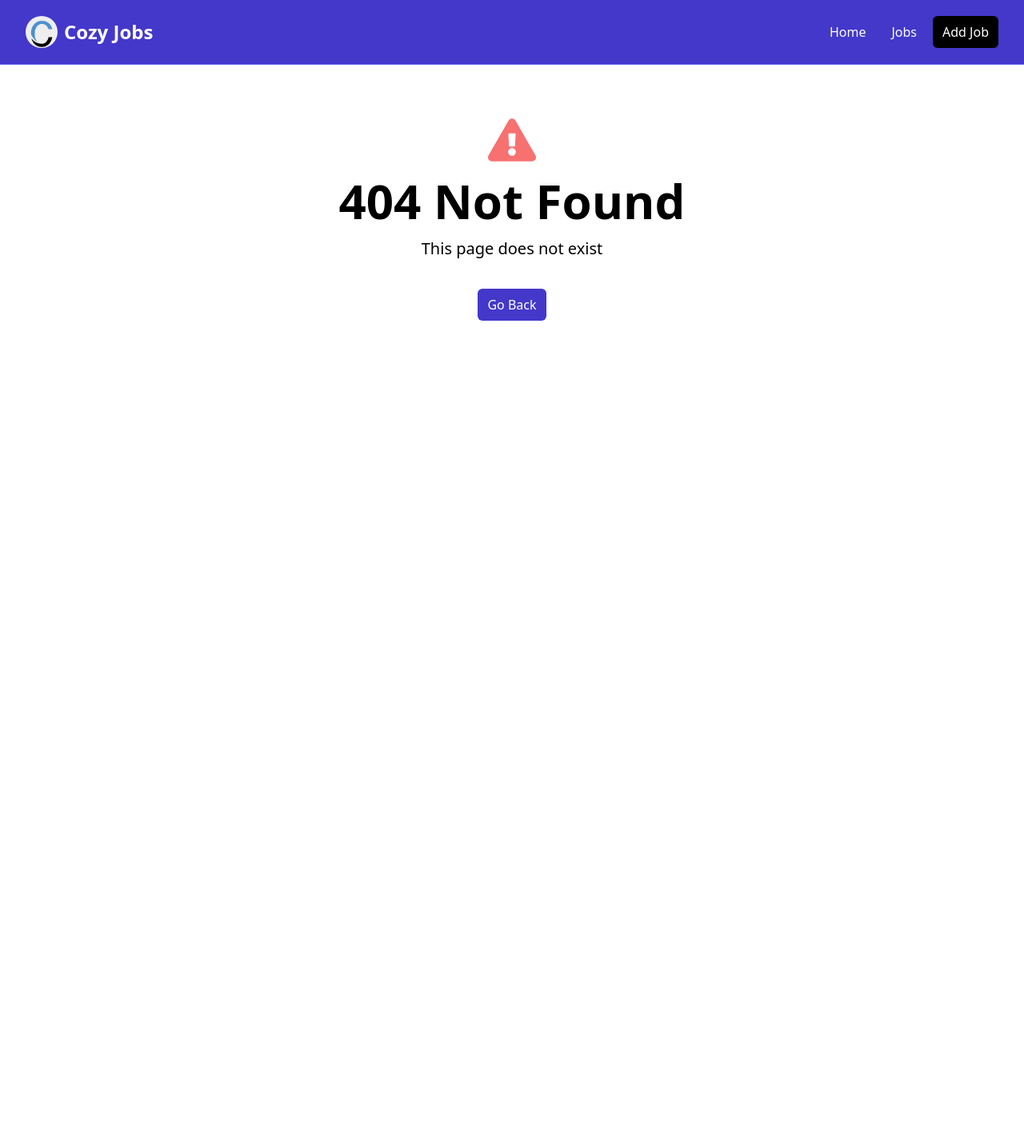
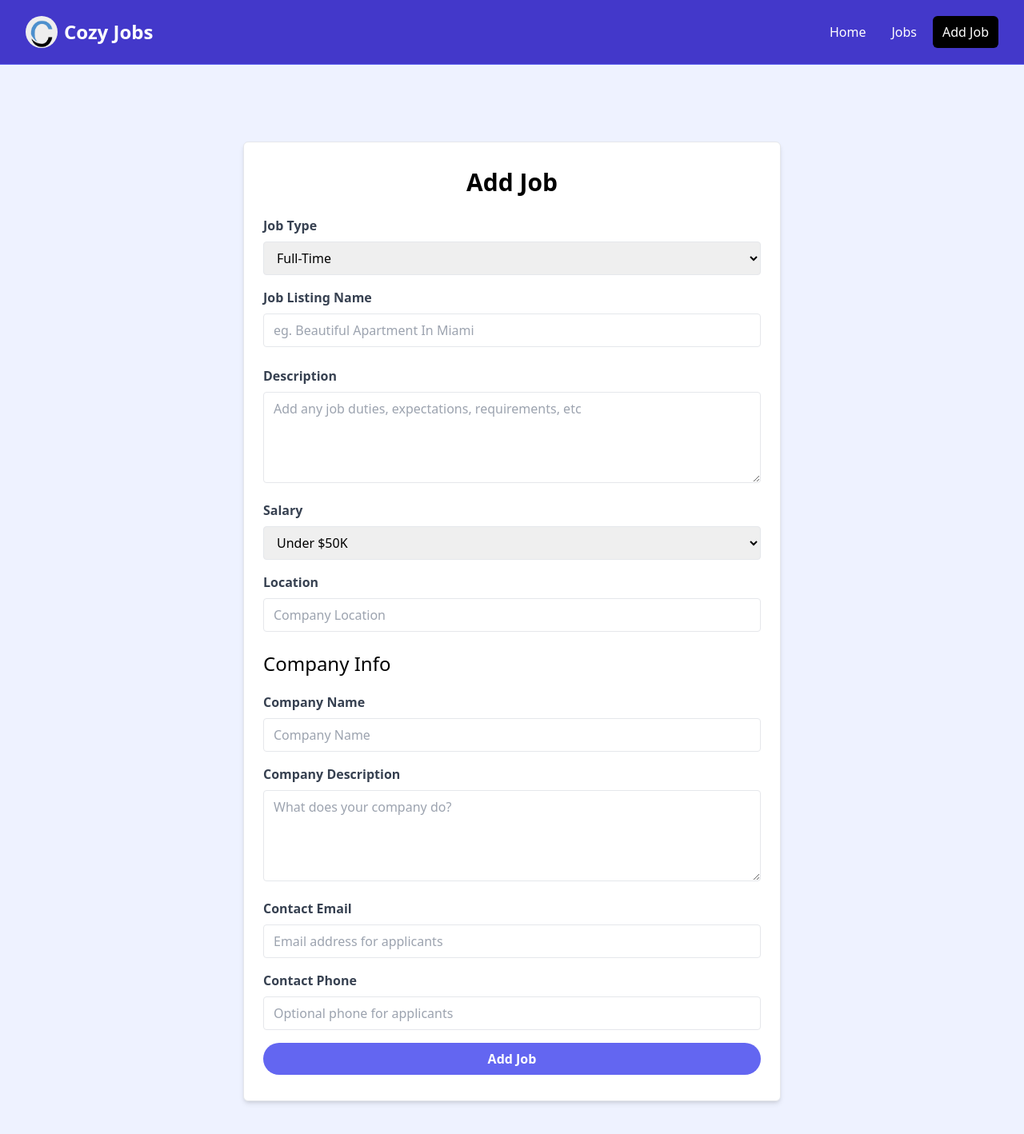
Before and after one commit to Usohps/Job_Listing_Site, a React (Vite) app: page /add-job in a window 1280 px wide. Before the commit this address had no page. Shown: the top 1418 px of the page at 80% size. Before the commit the page ends 800 px from the top, so only its background shows below. Built offline with nearby package versions, Linux system fonts and the light colour scheme.

Commit message:
Add Job Page ready

```diff
--- a/src/App.jsx
+++ b/src/App.jsx
@@ -7,7 +7,7 @@
 import Home from "./pages/Home";
 import MainLayout from "./layouts/MainLayout";
 import Jobspage from "./pages/Jobspage";
-// import AddJobs from "./pages/AddJobs";
+import AddJobs from "./pages/AddJobs";
 import PageNotFound from "./pages/PageNotFound";
 import JobDetails, { jobLoader } from "./pages/JobDetails";
 const App = () => {
@@ -15,9 +15,9 @@
     createRoutesFromElements(
       <Route path="/" element={<MainLayout />}>
         <Route index element={<Home />} />
-        <Route path="/jobs" element={<Jobspage/>} />
-        <Route path="/jobs/:id" element={<JobDetails/>} loader={jobLoader}/>
-        {/* <Route path="/add-job" element={<AddJobs/>}/> */}
+        <Route path="/job" element={<Jobspage/>} />
+        <Route path="/job/:id" element={<JobDetails/>} loader={jobLoader}/>
+        <Route path="/add-job" element={<AddJobs/>}/>
         <Route path="*" element={<PageNotFound/>}/>
       </Route>
     )
--- a/src/components/Job.jsx
+++ b/src/components/Job.jsx
@@ -38,7 +38,7 @@
             {job.location}
           </div>
           <Link
-            to={`/jobs/${job.id}`}
+            to={`/job/${job.id}`}
             className="h-[36px] bg-indigo-500 hover:bg-indigo-600 text-white px-4 py-2 rounded-lg text-center text-sm"
           >
             Read More
--- a/src/components/Navbar.jsx
+++ b/src/components/Navbar.jsx
@@ -33,7 +33,7 @@
                     Home
                   </NavLink>
                   <NavLink
-                    to="/jobs"
+                    to="/job"
                     className={({ isActive }) =>
                       isActive
                         ? "text-white bg-black hover:bg-gray-900 hover:text-white rounded-md px-3 py-2"
--- a/src/components/ViewAll.jsx
+++ b/src/components/ViewAll.jsx
@@ -4,7 +4,7 @@
   return (
     <section className="m-auto max-w-lg my-10 px-6">
     <Link
-      to="/jobs"
+      to="/job"
       className="block bg-black text-white text-center py-4 px-6 rounded-xl hover:bg-gray-700"
     >
       View All Jobs
--- a/src/pages/AddJobs.jsx
+++ b/src/pages/AddJobs.jsx
@@ -1,8 +1,175 @@
-
 function AddJobs() {
   return (
-    <div>AddJobs</div>
-  )
+    <div>
+      <section className="bg-indigo-50">
+        <div className="container m-auto max-w-2xl py-24">
+          <div className="bg-white px-6 py-8 mb-4 shadow-md rounded-md border m-4 md:m-0">
+            <form>
+              <h2 className="text-3xl text-center font-semibold mb-6">
+                Add Job
+              </h2>
+
+              <div className="mb-4">
+                <label className="block text-gray-700 font-bold mb-2">
+                  Job Type
+                </label>
+                <select
+                  id="type"
+                  name="type"
+                  className="border rounded w-full py-2 px-3"
+                  required
+                >
+                  <option value="Full-Time">Full-Time</option>
+                  <option value="Part-Time">Part-Time</option>
+                  <option value="Remote">Remote</option>
+                  <option value="Internship">Internship</option>
+                </select>
+              </div>
+
+              <div className="mb-4">
+                <label className="block text-gray-700 font-bold mb-2">
+                  Job Listing Name
+                </label>
+                <input
+                  type="text"
+                  id="title"
+                  name="title"
+                  className="border rounded w-full py-2 px-3 mb-2"
+                  placeholder="eg. Beautiful Apartment In Miami"
+                  required
+                />
+              </div>
+              <div className="mb-4">
+                <label
+                  // for="description"
+                  className="block text-gray-700 font-bold mb-2"
+                >
+                  Description
+                </label>
+                <textarea
+                  id="description"
+                  name="description"
+                  className="border rounded w-full py-2 px-3"
+                  rows="4"
+                  placeholder="Add any job duties, expectations, requirements, etc"
+                ></textarea>
+              </div>
+
+              <div className="mb-4">
+                <label className="block text-gray-700 font-bold mb-2">
+                  Salary
+                </label>
+                <select
+                  id="salary"
+                  name="salary"
+                  className="border rounded w-full py-2 px-3"
+                  required
+                >
+                  <option value="Under $50K">Under $50K</option>
+                  <option value="$50K - 60K">$50K - $60K</option>
+                  <option value="$60K - 70K">$60K - $70K</option>
+                  <option value="$70K - 80K">$70K - $80K</option>
+                  <option value="$80K - 90K">$80K - $90K</option>
+                  <option value="$90K - 100K">$90K - $100K</option>
+                  <option value="$100K - 125K">$100K - $125K</option>
+                  <option value="$125K - 150K">$125K - $150K</option>
+                  <option value="$150K - 175K">$150K - $175K</option>
+                  <option value="$175K - 200K">$175K - $200K</option>
+                  <option value="Over $200K">Over $200K</option>
+                </select>
+              </div>
+
+              <div className="mb-4">
+                <label className="block text-gray-700 font-bold mb-2">
+                  Location
+                </label>
+                <input
+                  type="text"
+                  id="location"
+                  name="location"
+                  className="border rounded w-full py-2 px-3 mb-2"
+                  placeholder="Company Location"
+                  required
+                />
+              </div>
+
+              <h3 className="text-2xl mb-5">Company Info</h3>
+
+              <div className="mb-4">
+                <label className="block text-gray-700 font-bold mb-2">
+                  Company Name
+                </label>
+                <input
+                  type="text"
+                  id="company"
+                  name="company"
+                  className="border rounded w-full py-2 px-3"
+                  placeholder="Company Name"
+                />
+              </div>
+
+              <div className="mb-4">
+                <label
+                  // for="company_description"
+                  className="block text-gray-700 font-bold mb-2"
+                >
+                  Company Description
+                </label>
+                <textarea
+                  id="company_description"
+                  name="company_description"
+                  className="border rounded w-full py-2 px-3"
+                  rows="4"
+                  placeholder="What does your company do?"
+                ></textarea>
+              </div>
+
+              <div className="mb-4">
+                <label
+                  // for="contact_email"
+                  className="block text-gray-700 font-bold mb-2"
+                >
+                  Contact Email
+                </label>
+                <input
+                  type="email"
+                  id="contact_email"
+                  name="contact_email"
+                  className="border rounded w-full py-2 px-3"
+                  placeholder="Email address for applicants"
+                  required
+                />
+              </div>
+              <div className="mb-4">
+                <label
+                  // for="contact_phone"
+                  className="block text-gray-700 font-bold mb-2"
+                >
+                  Contact Phone
+                </label>
+                <input
+                  type="tel"
+                  id="contact_phone"
+                  name="contact_phone"
+                  className="border rounded w-full py-2 px-3"
+                  placeholder="Optional phone for applicants"
+                />
+              </div>
+
+              <div>
+                <button
+                  className="bg-indigo-500 hover:bg-indigo-600 text-white font-bold py-2 px-4 rounded-full w-full focus:outline-none focus:shadow-outline"
+                  type="submit"
+                >
+                  Add Job
+                </button>
+              </div>
+            </form>
+          </div>
+        </div>
+      </section>
+    </div>
+  );
 }
 
-export default AddJobs
+export default AddJobs;
```
